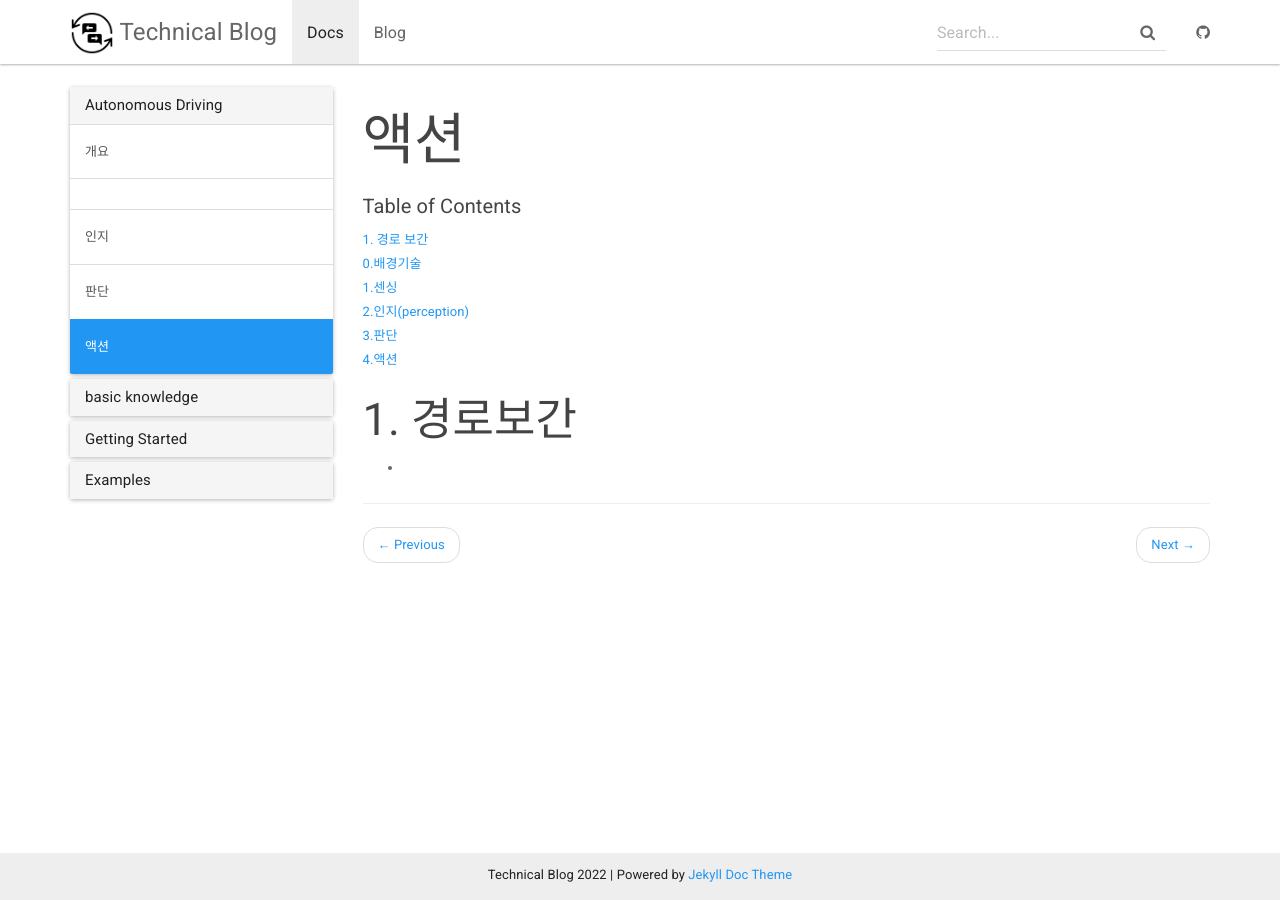
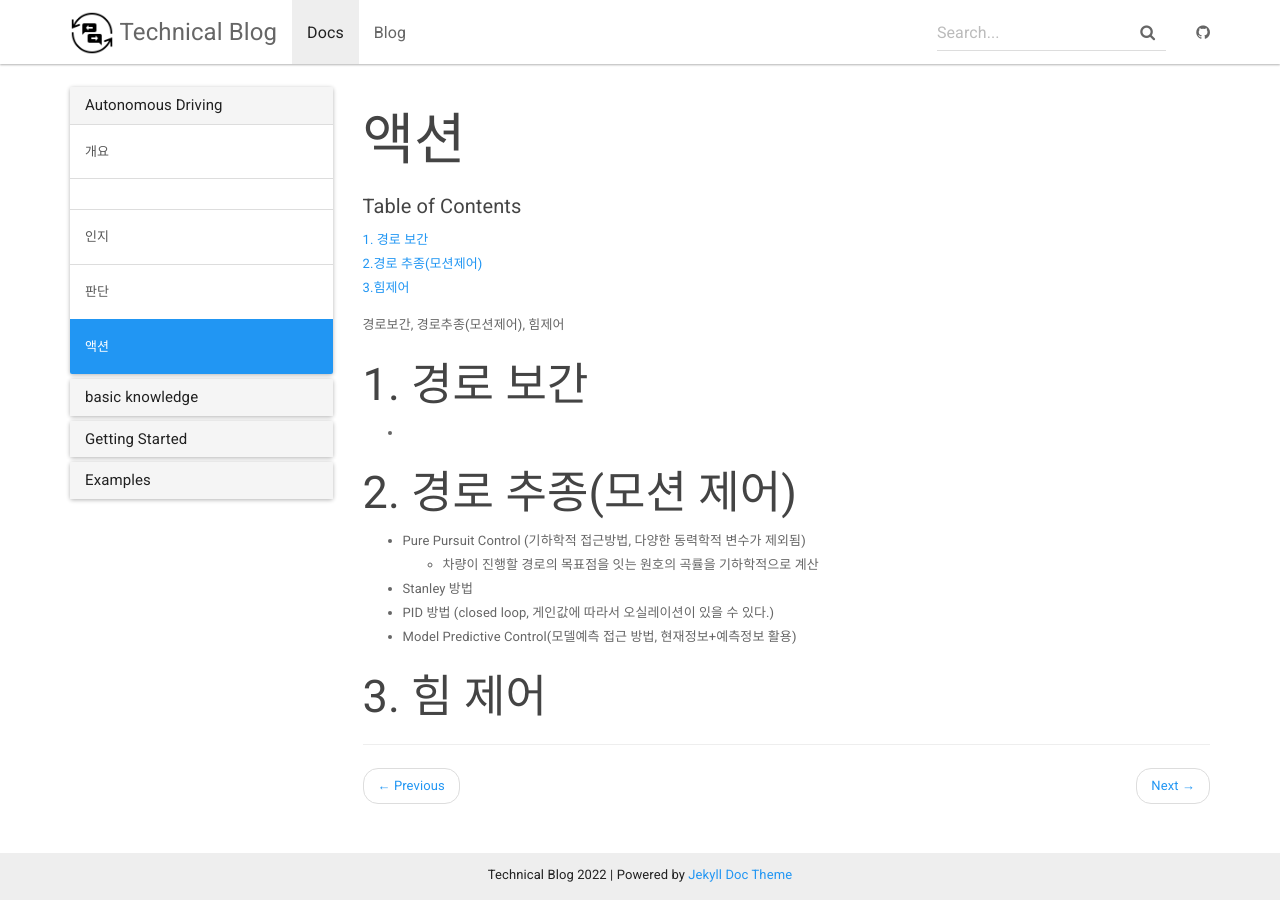
Before and after one commit to contravia-cloud/TechnicalBlog2, a Jekyll site: the page built from _docs/AutonomousDriving/action.md, in a window 1280 px wide. Built offline with Jekyll 4.4.1, drawn with Linux system fonts in a browser that asks for light colours.

Commit message:
Update action.md

```diff
--- a/_docs/AutonomousDriving/action.md
+++ b/_docs/AutonomousDriving/action.md
@@ -5,13 +5,28 @@ permalink: /docs/AD5/
 
 ##### Table of Contents
 [1. 경로 보간](#pathInterpolation)
-[0.배경기술](#baseTech)
-[1.센싱](#sensing)
-[2.인지(perception)](#perception)
-[3.판단](#decision)
-[4.액션](#action)
+[2.경로 추종(모션제어)](#pathTracking)
+[3.힘제어](#forceControl)
+
+
+경로보간, 경로추종(모션제어), 힘제어
 
 
 <a name="pathInterpolation" />
-## 1. 경로보간
+## 1. 경로 보간
 -
+
+
+
+<a name="pathTracking" />
+## 2. 경로 추종(모션 제어)
+- Pure Pursuit Control (기하학적 접근방법, 다양한 동력학적 변수가 제외됨)
+  - 차량이 진행할 경로의 목표점을 잇는 원호의 곡률을 기하학적으로 계산
+- Stanley 방법
+- PID 방법 (closed loop, 게인값에 따라서 오실레이션이 있을 수 있다.)
+- Model Predictive Control(모델예측 접근 방법, 현재정보+예측정보 활용)
+
+
+
+<a name="forceControl" />
+## 3. 힘 제어
```
